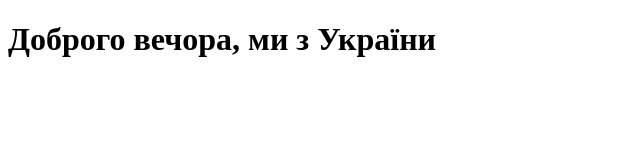
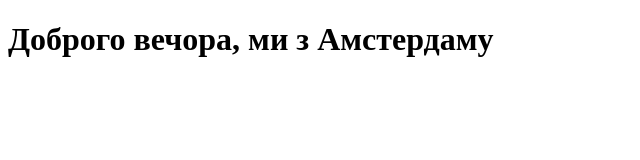
Before and after one commit to Essentialist-YV/Test, a plain HTML site: page index.html in a window 1280 px wide. Shown: the whole page, without its empty margins (0-640 px from the left). Drawn offline with Linux system fonts and the light colour scheme.

Commit message:
Update index.html

```diff
--- a/index.html
+++ b/index.html
@@ -7,6 +7,6 @@
     <title>Document</title>
 </head>
 <body>
-    <h1>Доброго вечора, ми з України</h1>
+    <h1>Доброго вечора, ми з Амстердаму</h1>
 </body>
 </html>
```
